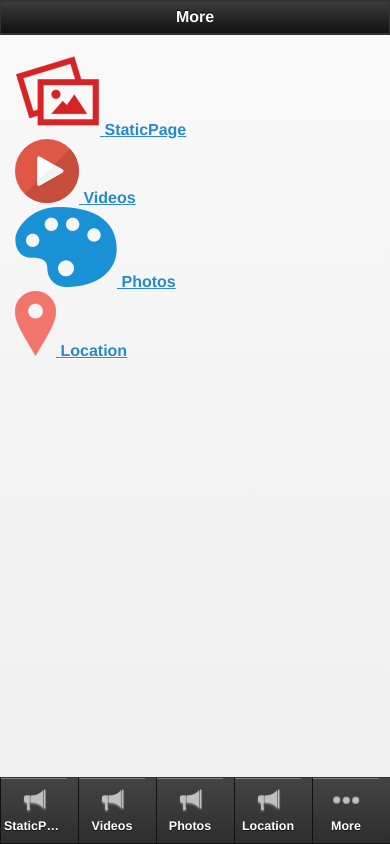
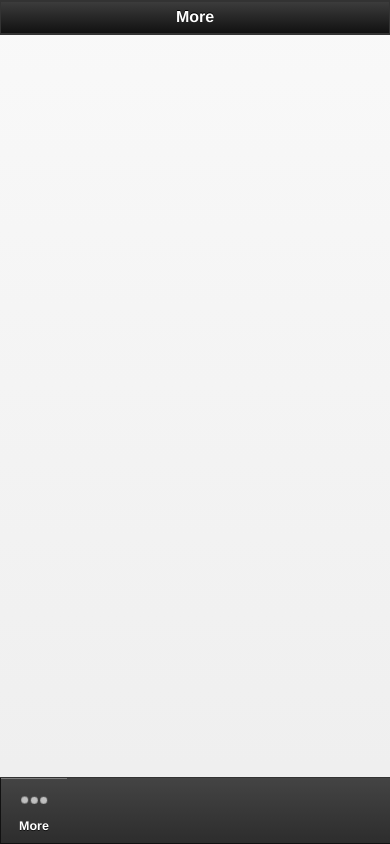
Before and after one commit to jarnailboparai/neha_12_newapptest_458, a plain HTML site: page more.html in a window 390 px wide. Drawn offline with Linux system fonts and the light colour scheme.

Commit message:
neha_12_newapptest_458

```diff
--- a/more.html
+++ b/more.html
@@ -94,42 +94,6 @@
 
                 <div class="grid_menu">
 
-			<div class="app_feature_list">
-			<a onclick="window.open('staticpage_2755.html','_self', 'location=yes')" class="item link" href="staticpage_2755.html">
-				<img src="images/staticpage.png " />
-		</a>
-		<a onclick="window.open('staticpage_2755.html','_self', 'location=yes')" href="staticpage_2755.html">
-				<label>StaticPage</label>
-		</a>
-	</div>
-
-			<div class="app_feature_list">
-			<a onclick="window.open('video_2756.html','_self', 'location=yes')" class="item link" href="video_2756.html">
-				<img src="images/video.png " />
-		</a>
-		<a onclick="window.open('video_2756.html','_self', 'location=yes')" href="video_2756.html">
-				<label>Videos</label>
-		</a>
-	</div>
-
-			<div class="app_feature_list">
-			<a onclick="window.open('photosub_2757.html','_self', 'location=yes')" class="item link" href="photosub_2757.html">
-				<img src="images/photosub.png " />
-		</a>
-		<a onclick="window.open('photosub_2757.html','_self', 'location=yes')" href="photosub_2757.html">
-				<label>Photos</label>
-		</a>
-	</div>
-
-			<div class="app_feature_list">
-			<a onclick="window.open('location_2758.html','_self', 'location=yes')" class="item link" href="location_2758.html">
-				<img src="images/location.png " />
-		</a>
-		<a onclick="window.open('location_2758.html','_self', 'location=yes')" href="location_2758.html">
-				<label>Location</label>
-		</a>
-	</div>
-
 
 </div>
 
@@ -142,7 +106,7 @@
 
             <style> .nav-glyphish-example .ui-btn .ui-btn-inner { padding-top: 40px !important; width: 60px!important;}		.nav-glyphish-example .ui-btn .ui-icon { width: 30px!important; height: 30px!important; margin-left: -15px !important; box-shadow: none!important; -moz-box-shadow: none!important; -webkit-box-shadow: none!important; -webkit-border-radius: 0 !important; border-radius: 0 !important; }#tab1 .ui-icon { background:  url("icons_tech_1579.png") 50% 50% no-repeat; background-size: 50px 50px; }#tab2 .ui-icon { background:  url("icons_communication_1092.png") 50% 50% no-repeat; background-size: 50px 50px; }#tab3 .ui-icon { background:  url("64Px_-_504-11.png") 50% 50% no-repeat; background-size: 30px 30px; }#tab4 .ui-icon { background:  url("64Px_-_504-210.png") 50% 50% no-repeat; background-size: 30px 30px; }#tab5 .ui-icon { background:  url("more.png") 50% 50% no-repeat; background-size: 30px 30px; }</style>
 
-            <div data-role="footer" data-position="fixed" class="nav-glyphish-example" data-id="myfooter" data-theme="a" data-tap-toggle="false"><div data-role="navbar" class="nav-glyphish-example"><ul><li><a href="staticpage_2755.html" id="tab2" data-icon="custom" rel="external"  data-gourl="staticpage_2755.html" class="" onclick="window.open('staticpage_2755.html','_self', 'location=yes')">StaticPage</a></li><li><a href="video_2756.html" id="tab2" data-icon="custom" rel="external"  data-gourl="video_2756.html" class="" onclick="window.open('video_2756.html','_self', 'location=yes')">Videos</a></li><li><a href="photosub_2757.html" id="tab2" data-icon="custom" rel="external"  data-gourl="photosub_2757.html" class="" onclick="window.open('photosub_2757.html','_self', 'location=yes')">Photos</a></li><li><a href="location_2758.html" id="tab2" data-icon="custom" rel="external"  data-gourl="location_2758.html" class="" onclick="window.open('location_2758.html','_self', 'location=yes')">Location</a></li><li><a href="more.html" id="tab5" data-icon="custom" rel="external">More</a></li></ul></div></div>
+            <div data-role="footer" data-position="fixed" class="nav-glyphish-example" data-id="myfooter" data-theme="a" data-tap-toggle="false"><div data-role="navbar" class="nav-glyphish-example"><ul><li><a href="more.html" id="tab5" data-icon="custom" rel="external">More</a></li></ul></div></div>
 
         </div>
 
```
Also changed, not shown: index.html (+0 -36 lines).
